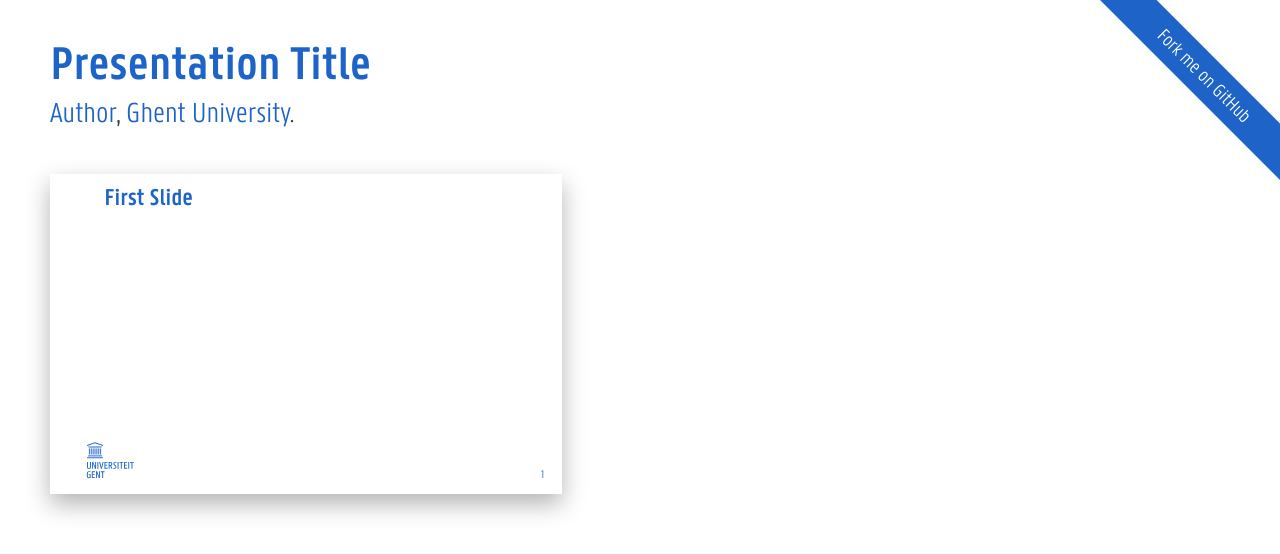
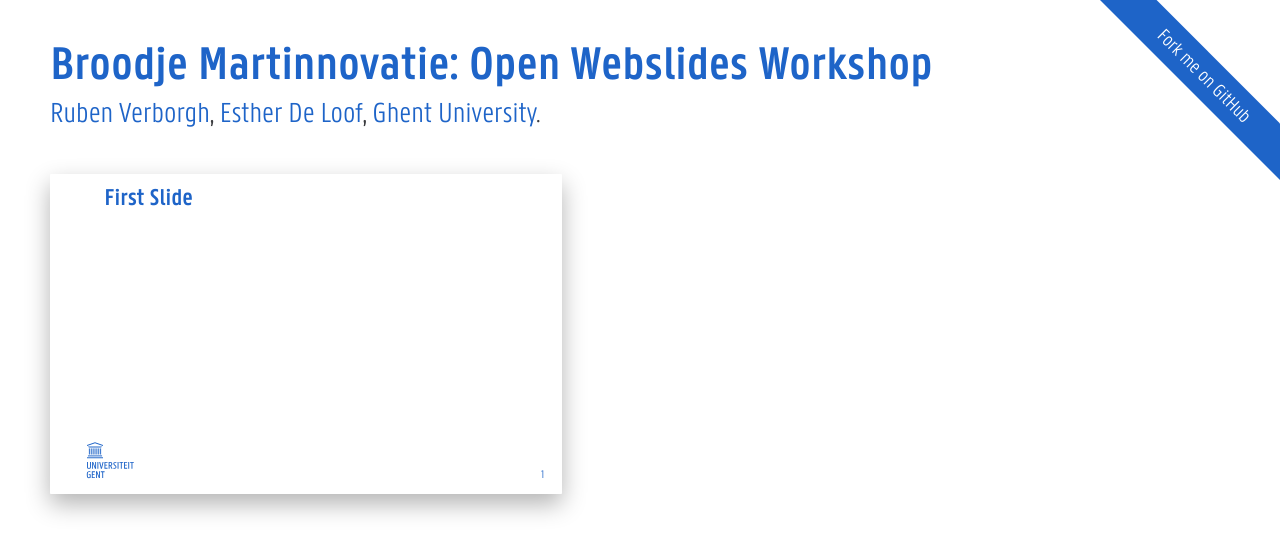
Before and after one commit to OpenWebslides/Velov2017, a website: page index.html in a window 1280 px wide. Drawn offline with Linux system fonts and the light colour scheme.

Commit message:
Edit caption

```diff
--- a/index.html
+++ b/index.html
@@ -9,8 +9,12 @@
 </head>
 <body class="shower list">
 	<header class="caption">
-		<h1>Presentation Title</h1>
-		<p><a href="">Author</a>, <a href="http://www.ugent.be/">Ghent University</a>.</p>
+		<h1><a href = "http://openwebslides.ugent.be/">Broodje Martinnovatie: Open Webslides Workshop</a></h1>
+		<p>
+				<a href="http://ruben.verborgh.org/">Ruben Verborgh</a>,
+				<a href="https://be.linkedin.com/in/estherdeloof">Esther De Loof</a>,
+				<a href="http://www.ugent.be/">Ghent University</a>.
+		</p>
 	</header>
 	<section class="slide">
 		<h2>First Slide</h2>
```
